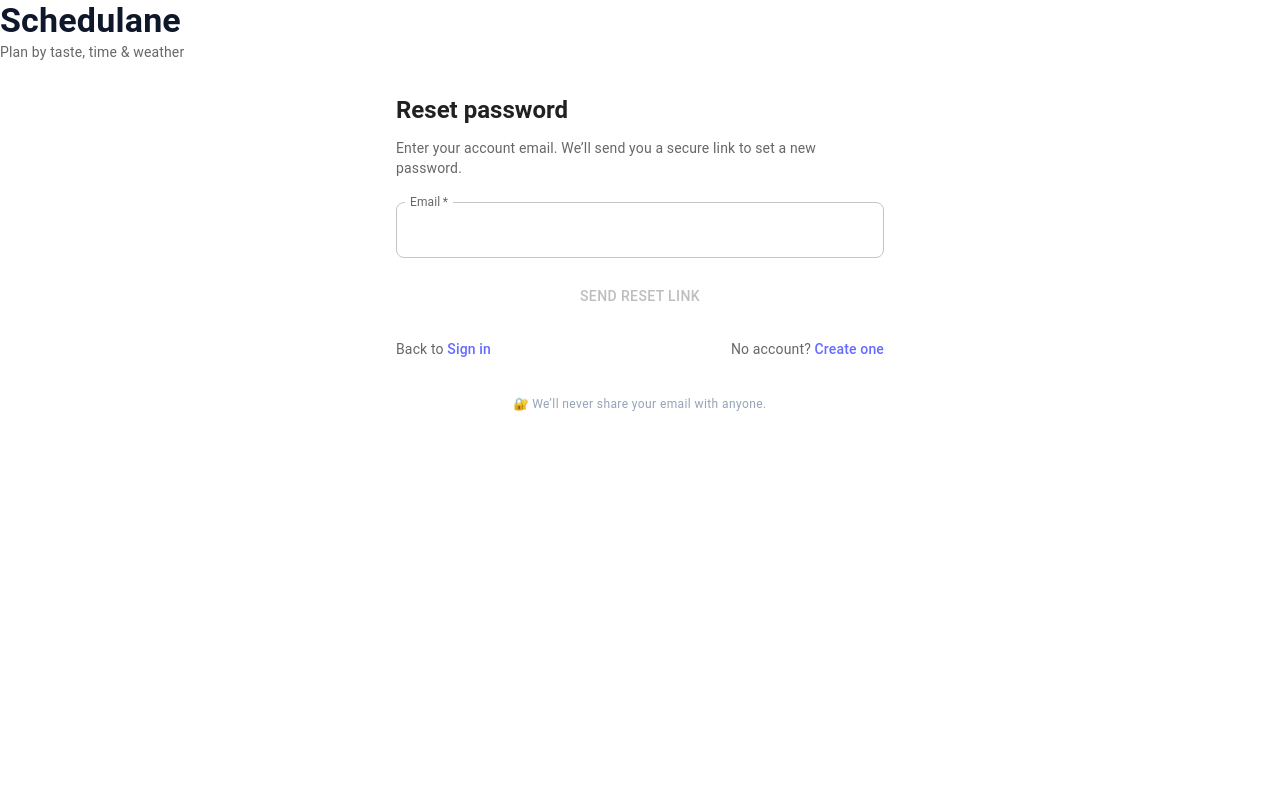
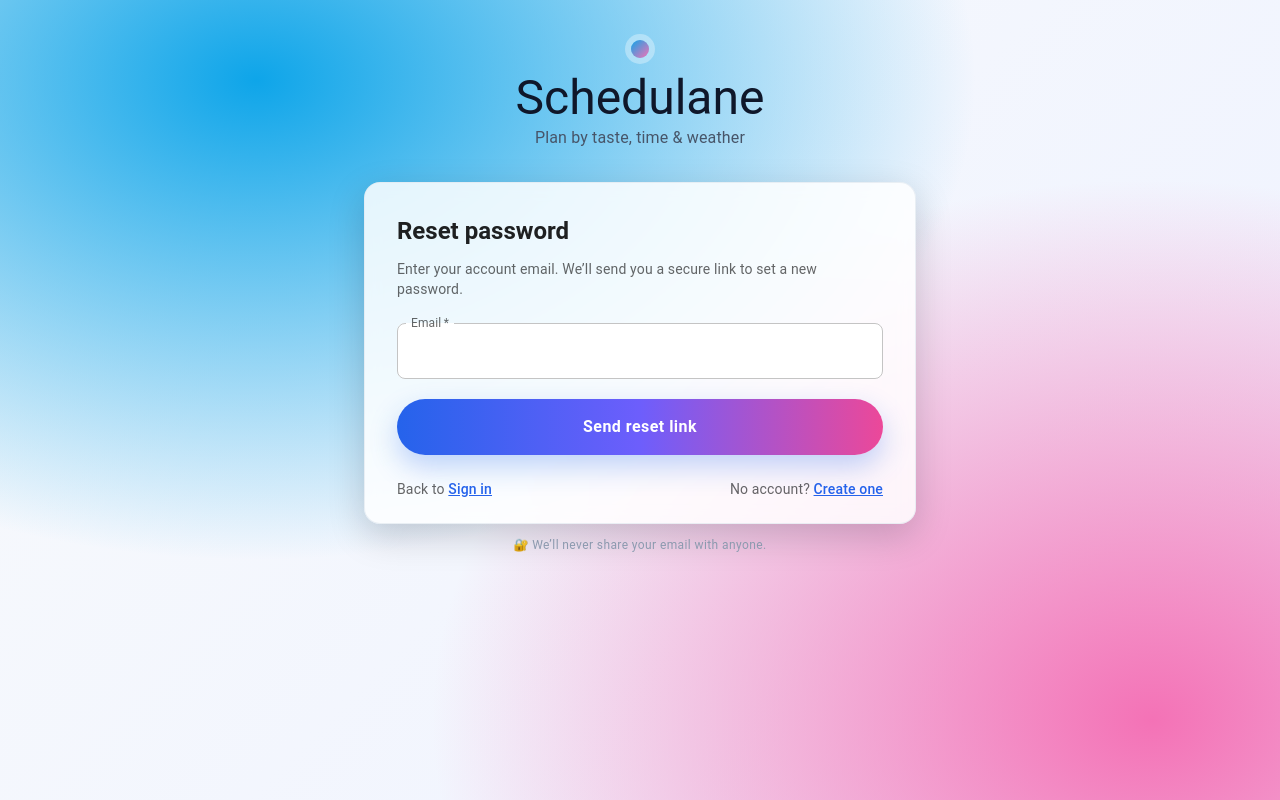
Before and after one commit to Sigalen7/Schedulane_frontend, a React (Vite) app: page /reset-password in a window 1280 px wide. Built offline with nearby package versions, Linux system fonts and the light colour scheme; no server answers; some icons are missing.

Commit message:
Updated ResetPassword design

```diff
--- a/src/pages/Auth/ResetPassword.jsx
+++ b/src/pages/Auth/ResetPassword.jsx
@@ -123,18 +123,19 @@ export default function ResetPassword({ onAlert }) {
 
   return (
     <Box className="rp-bg">
-      {/* Brand header */}
-      <Box className="rp-brand">
+      {/* Centered brand header */}
+      <Box className="rp-brand centered">
         <Box className="rp-brand-dot" />
         <Box>
-          <Typography variant="h4" sx={{ fontWeight: 700, letterSpacing: 0.2 }}>
+          <Typography variant="h3" className="rp-title">
             Schedulane
           </Typography>
-          <Typography variant="body2" sx={{ color: "text.secondary" }}>
+          <Typography variant="body1" className="rp-subtitle">
             Plan by taste, time & weather
           </Typography>
         </Box>
       </Box>
+
 
       <Container maxWidth="sm" sx={{ px: 0 }}>
         <Card elevation={0} className="rp-card">
--- a/src/styles/resetpassword.css
+++ b/src/styles/resetpassword.css
@@ -66,3 +66,89 @@
 .fp-link:hover {
   filter: brightness(0.95);
 }
+
+/* Full-page gradient & layout */
+.rp-bg {
+  min-height: 100vh;
+  display: flex;
+  flex-direction: column;
+  justify-content: flex-start;
+  align-items: center;
+  padding: 40px 20px;
+  background:
+    radial-gradient(1200px 800px at 20% 10%, #0ea5e9, transparent 60%),
+    radial-gradient(1200px 900px at 90% 90%, #f472b6, transparent 60%),
+    linear-gradient(135deg, #f8fafc, #eef2ff);
+}
+
+/* Brand header centered */
+.rp-brand.centered {
+  display: flex;
+  flex-direction: column;
+  align-items: center;
+  gap: 12px;
+  margin-bottom: 32px;
+}
+
+.rp-brand-dot {
+  width: 18px;
+  height: 18px;
+  border-radius: 50%;
+  box-shadow: 0 0 0 6px #ffffff55;
+  background: linear-gradient(135deg, #0ea5e9, #f472b6);
+}
+
+.rp-title {
+  font-weight: 700;
+  letter-spacing: 0.5px;
+  text-align: center;
+  color: #0f172a;
+}
+
+.rp-subtitle {
+  color: #475569;
+  text-align: center;
+}
+
+/* Glass card */
+.rp-card {
+  width: 100%;
+  max-width: 720px;
+  margin: 0 auto;
+  border-radius: 16px !important;
+  border: 1px solid rgba(226, 232, 240, 0.7) !important;
+  background-color: rgba(255, 255, 255, 0.85) !important;
+  backdrop-filter: blur(8px);
+  box-shadow: 0 12px 36px rgba(2, 6, 23, 0.18) !important;
+}
+
+/* Primary gradient button */
+.rp-btn {
+  height: 56px;
+  border-radius: 999px !important;
+  color: #fff !important;
+  font-weight: 700 !important;
+  font-size: 16px !important;
+  text-transform: none !important;
+  box-shadow: 0 12px 28px rgba(37, 99, 235, 0.28) !important;
+  background-image: linear-gradient(
+    90deg,
+    #2563eb 0%,
+    #6d5efc 50%,
+    #ec4899 100%
+  ) !important;
+}
+
+.rp-btn:hover {
+  filter: brightness(1.03);
+}
+
+/* Inline links */
+.rp-link {
+  color: #2563eb;
+  text-decoration: underline;
+}
+
+.rp-link:hover {
+  filter: brightness(0.95);
+}
```
